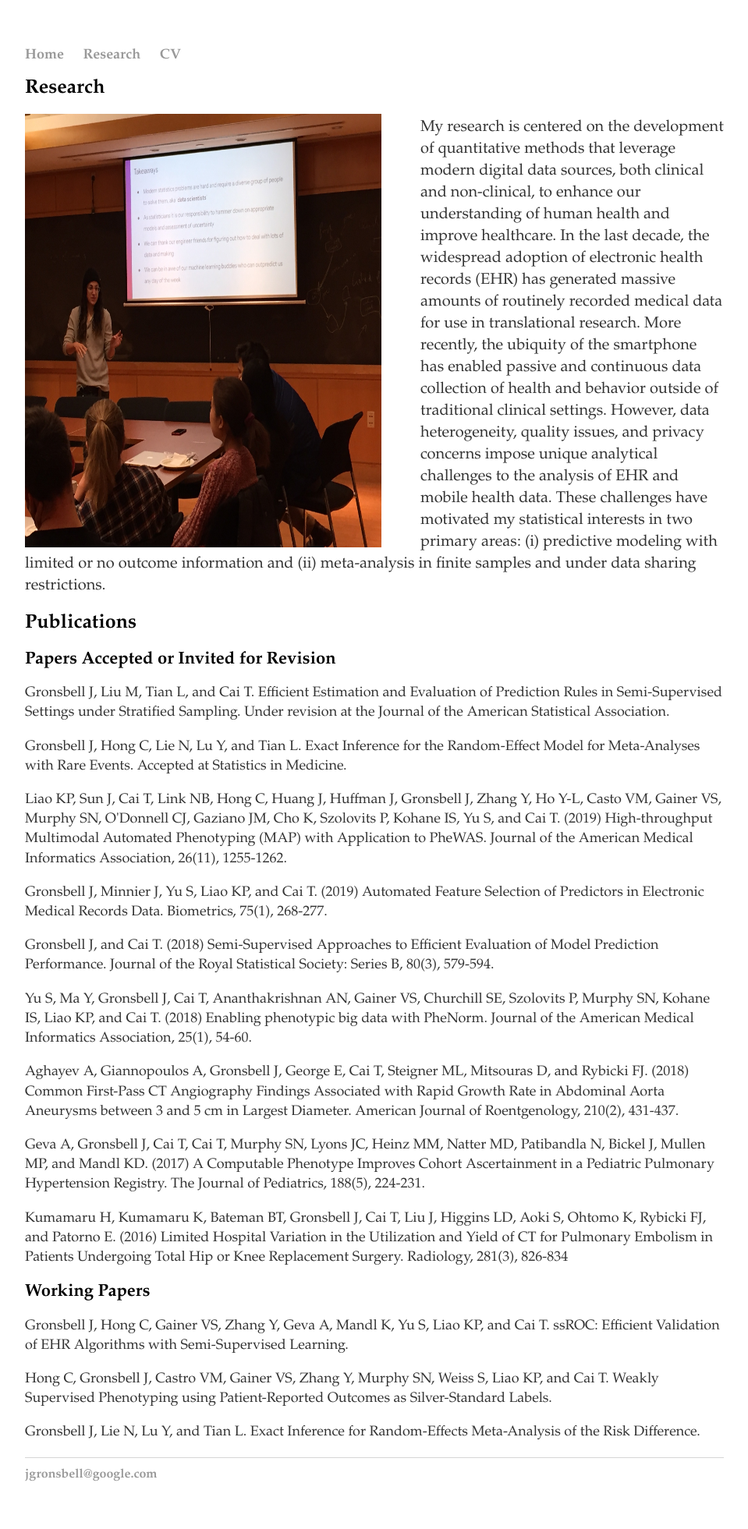
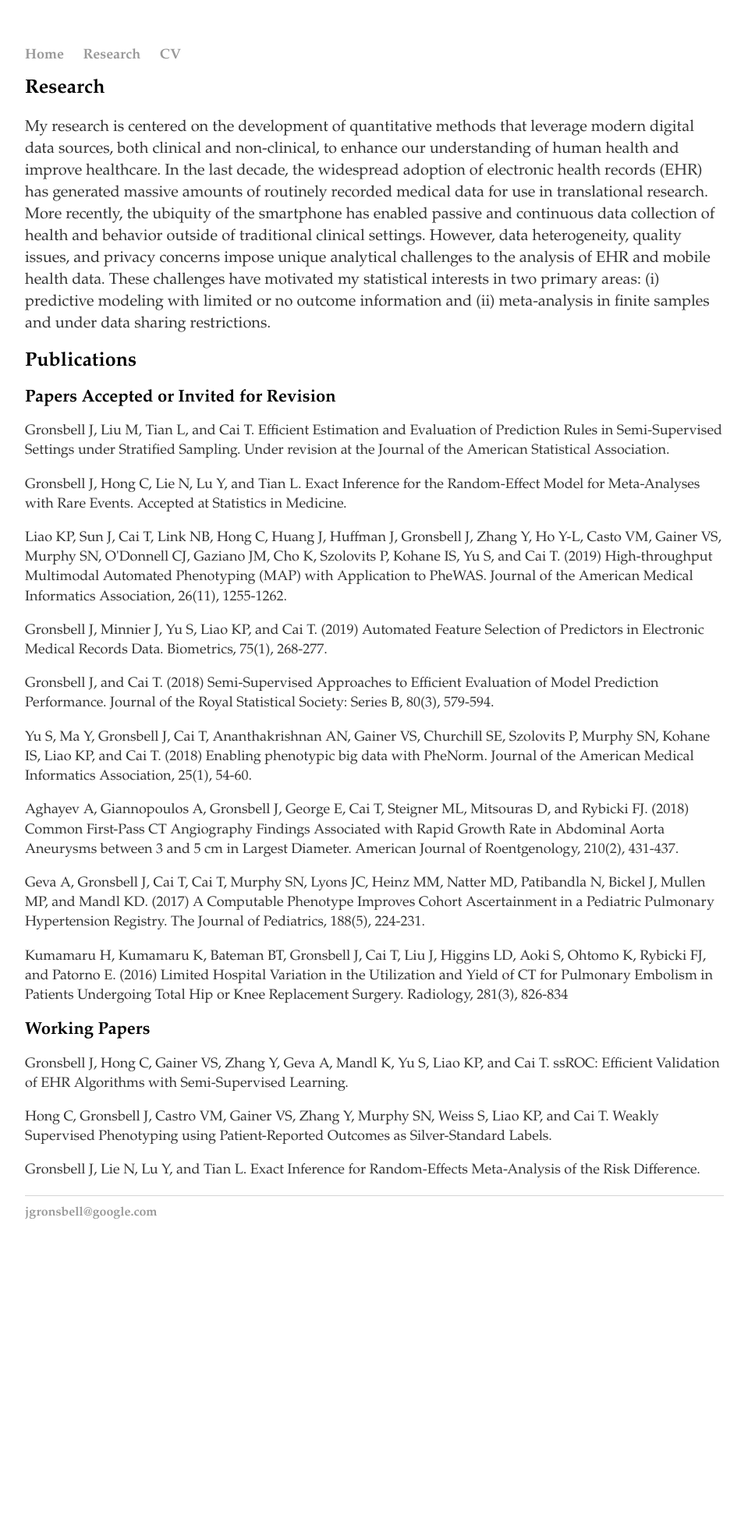
Before and after one commit to jgrons/old_website, a Jekyll site: the page built from research.html, in a window 1280 px wide. Shown: the whole page at 78% size, without its empty margins (160-1119 px from the left). Built offline with Jekyll 4.4.1, drawn with Linux system fonts in a browser that asks for light colours; after the commit the page ends 1625 px from its top, so only the background shows below that.

Commit message:
Update research.html

```diff
--- a/research.html
+++ b/research.html
@@ -4,10 +4,6 @@ title: Jesse Gronsbell
 ---
 <div class="blurb">
 	<h1 style="font-size:25px; font-family: palatino">Research </h1>
-
-	<a href="../pics/me_teaching.jpg">
-            <img src="../pics/me_teaching.jpg" HEIGHT="556" WIDTH="457" align="left" style="margin:0px 50px 0px 0px"
-                  title="JG" alt="JG"/></a>
 
 	<div class="span2">
         </div>
```
